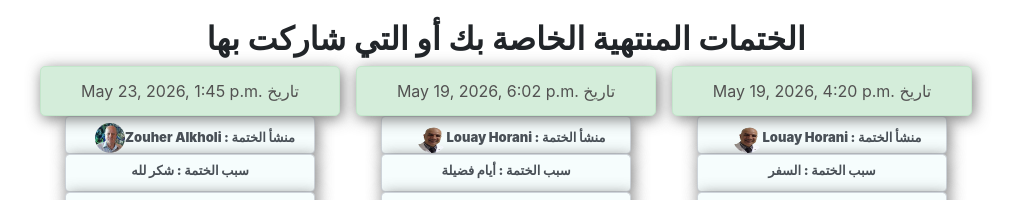
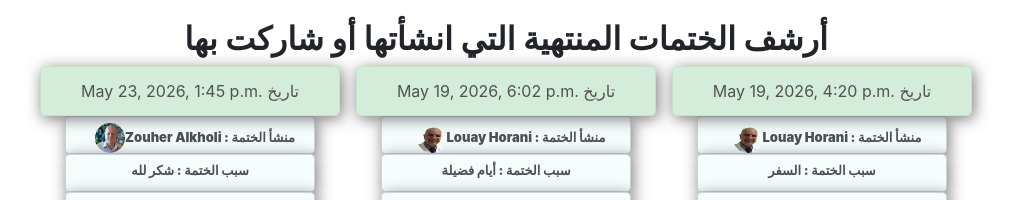
Before and after one commit to loranii/khetmah_quran, a Django app: page /get_archives/ in a window 1280 px wide. Shown: the part 108-308 px from the top of the page, without its empty margins (134-1149 px from the left). Run offline with Django 5.2, Linux system fonts and the light colour scheme; a user stored in the database is signed in; data comes from the database, SQL or seed files in the repository; some libraries are stand-ins or nearby versions.

Commit message:
update archives.html

```diff
--- a/khetmah/templates/khetmah/archives.html
+++ b/khetmah/templates/khetmah/archives.html
@@ -2,7 +2,7 @@
 {% block content %}
 {% load static %}
 
-  <h2>الختمات المنتهية الخاصة بك أو التي شاركت بها</h2>
+  <h2>أرشف الختمات المنتهية التي انشأتها أو شاركت بها</h2>
   <ul  class="nav center">
     {% for kh in all_unactive_khetmahs %}
       <li>
@@ -20,7 +20,7 @@
     </ul>
     <br>
       <div class="buttons_container"></div>
-      <p>لا توجد ختمات مؤرشفة </p>
+      <p>لا توجد ختمات منتهية لديك</p>
 
       {% if user.is_authenticated %}
       <div class="error" id="shadow-1"><a href="{% url 'create_khetmah' %}">Create</a> new Khetmah &#128522;</div>
```
